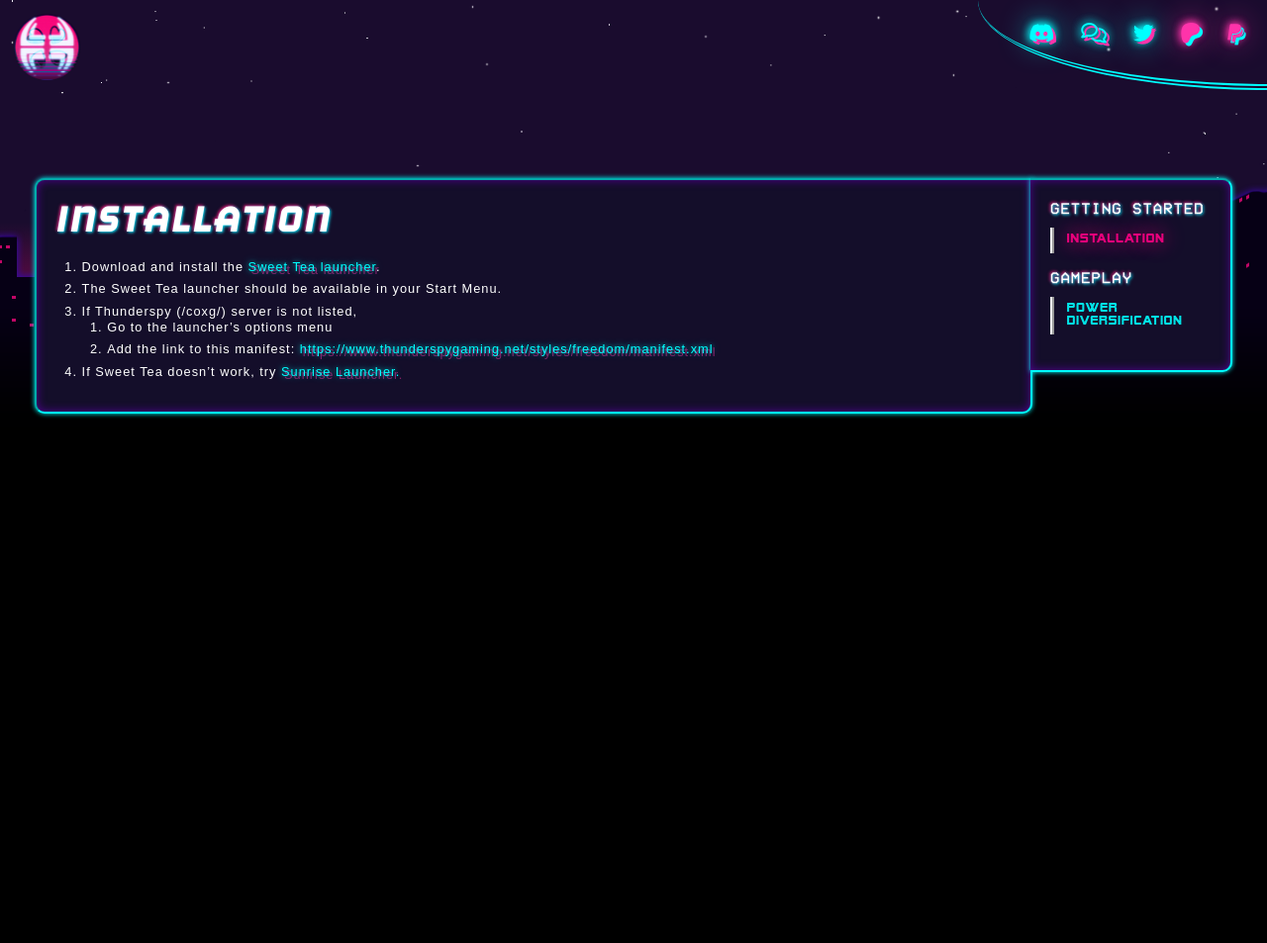
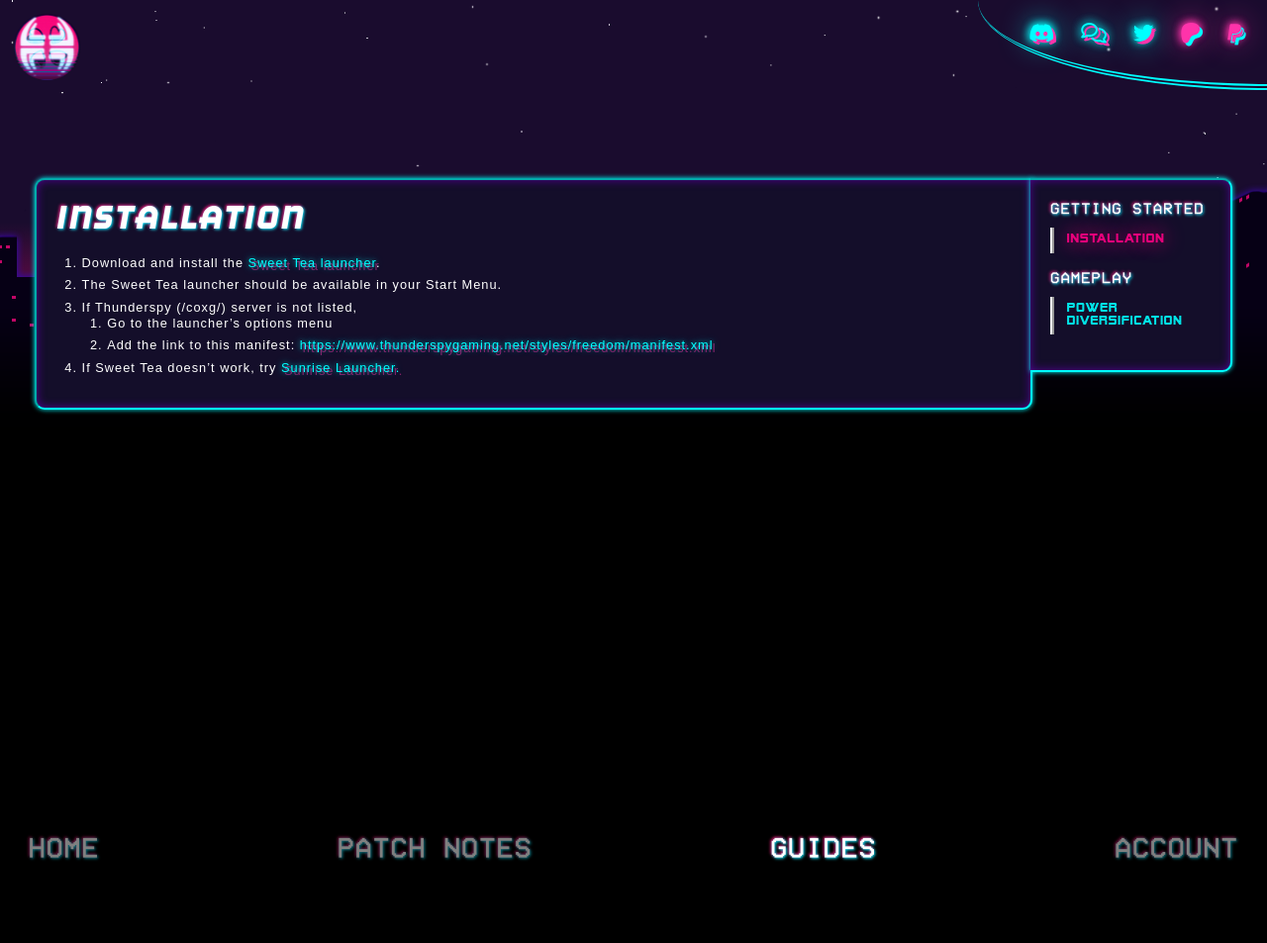
Before and after one commit to crekulon/tspy, a Jekyll site: the page built from guides.md, in a window 1280 px wide. Shown: the whole page at 99% size. Built offline with Jekyll 4.4.1, drawn with Linux system fonts in a browser that asks for light colours; nearby versions of some CDN libraries; before the commit the page ends 900 px from its top, so only the background shows below that.

Commit message:
inner page nav addition

```diff
--- /dev/null
+++ b/_includes/innernav.html
@@ -0,0 +1,7 @@
+<a href="{{ site.url }}" id="homelink"><img src="/img/logocrop.png"></a>
+<div class="innernav">
+    <a class="noglow" href="/">HOME</a>
+    <a class="noglow {% if page.url contains "/patchnotes" %}currentsection{% endif %}" href="/patchnotes">PATCH NOTES</a>
+    <a class="noglow {% if page.url contains "/guides" %}currentsection{% endif %}" href="/guides">GUIDES</a>
+    <a class="noglow {% if page.url contains "/account" %}currentsection{% endif %}" href="/account">ACCOUNT</a>
+</div>
--- a/_layouts/guide.html
+++ b/_layouts/guide.html
@@ -11,8 +11,8 @@
 		{% assign guide = page %}
 	{% endif %}
 
-	<a href="{{ site.url }}" id="homelink"><img src="/img/logocrop.png"></a>
 	{% include socials.html %}
+	{% include innernav.html %}
 
 	<section id="guides" class="infosection">
 		<div class="width-container guide-container">
--- a/_layouts/inner.html
+++ b/_layouts/inner.html
@@ -5,8 +5,8 @@
 </head>
 
 <body class="inner">
-	<a href="{{ site.url }}" id="homelink"><img src="/img/logocrop.png"></a>
 	{% include socials.html %}
+	{% include innernav.html %}
 	{{ content }}
 
 	{% include cityfooter.html %}
--- a/_layouts/patchnote.html
+++ b/_layouts/patchnote.html
@@ -5,8 +5,8 @@
 </head>
 
 <body class="inner raisedcity">
-	<a href="{{ site.url }}" id="homelink"><img src="/img/logocrop.png"></a>
 	{% include socials.html %}
+	{% include innernav.html %}
 
     <section id="patchnotes" class="infosection">
         <div class="width-container patch-container">
--- a/coxg.css
+++ b/coxg.css
@@ -45,6 +45,7 @@
 .md > * {
     line-height: 1.25em;
     margin-bottom: 1em;
+    font-size: calc(0.6em + 0.25vw);
 }
 
 @media only screen and (max-width: 550px) {
@@ -1225,7 +1226,6 @@
     border-radius: 10px;
     font-family: Arial;
     line-height: 1.25em;
-    font-size: calc(0.6em + 0.25vw);
 }
 
 .patchimg {
@@ -1287,9 +1287,38 @@
     z-index: 10;
 }
 
+.inner {
+    padding-bottom: calc(2.5em + 1vw);
+}
+
 .inner #socials {
     padding: 1.5vh 1.5vh 1.5em 2em;
     font-size: calc(1em + 0.5vh);
+}
+
+.innernav {
+    display: flex;
+    justify-content: space-between;
+    align-items: center;
+    position: fixed;
+    z-index: 10;
+    width: 100%;
+    bottom: 0;
+    left: 0;
+}
+
+.innernav a {
+    font-family: VCR OSD Mono;
+    color: white;
+    text-shadow: 1px 1px 3px #02e2f6, -1px -1px 3px #f21876;
+    padding: 1em;
+    font-size: calc(1em + 1vw);
+    opacity: 0.5;
+    transition: opacity 400ms ease-in-out;
+}
+
+.innernav a:hover, .innernav a.currentsection {
+    opacity: 1;
 }
 
 .inner .city {
@@ -1398,7 +1427,7 @@
 }
 
 .guidebox h1.motto {
-    font-size: 2.5em;
+    font-size: calc(1em + 1vw);
     margin: 0 0 20px;
     padding: 0;
     text-align: left;
@@ -1407,7 +1436,6 @@
 .guidebox > * {
     font-family: Arial;
     line-height: 1.25em;
-    font-size: calc(0.6em + 0.25vw);
 }
 
 .guidenav, .guidecategory {
@@ -1456,3 +1484,21 @@
     color: #ff0084;
     text-shadow: 0px 0px 20px #ff0084;
 }
+
+@media only screen and (max-width: 700px) {
+    .guidenav {
+        border-top-left-radius: 10px;
+        border-bottom-left-radius: 10px;
+        order: -1;
+        width: 100%;
+        box-shadow: 0px 0px 10px #510095 inset, 0px 0px 5px #0ff;
+    }
+
+    .guide-container {
+        flex-wrap: wrap;
+    }
+
+    .guidebox {
+        border-top-right-radius: 20px;
+    }
+}
```
